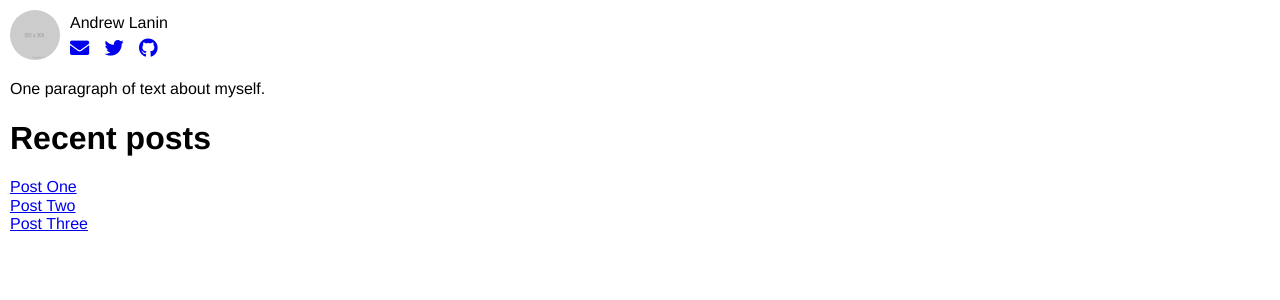
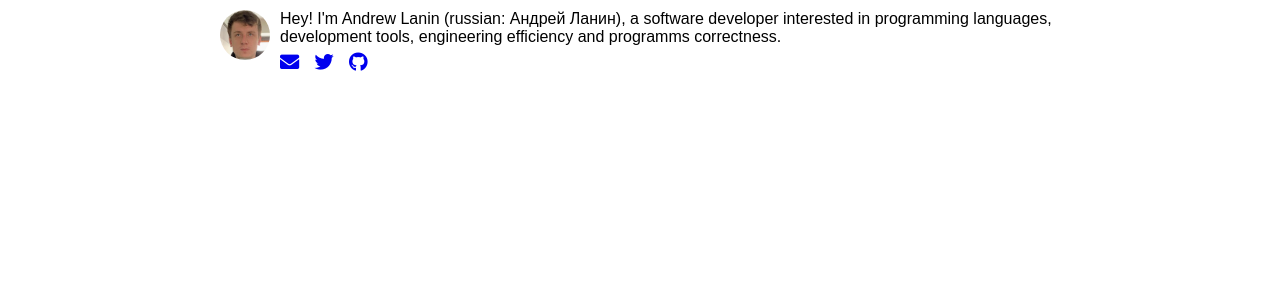
Before and after one commit to andrewlanin/lanin.dev, a Jekyll site: the page built from index.html, in a window 1280 px wide. Shown: the top 300 px of the page. Built offline with Jekyll 4.4.1, drawn with Linux system fonts in a browser that asks for light colours; nearby versions of some CDN libraries.

Commit message:
Rework index page

```diff
--- a/_config.yml
+++ b/_config.yml
@@ -1,43 +1 @@
-# Welcome to Jekyll!
-#
-# This config file is meant for settings that affect your whole blog, values
-# which you are expected to set up once and rarely edit after that. If you find
-# yourself editing this file very often, consider using Jekyll's data files
-# feature for the data you need to update frequently.
-#
-# For technical reasons, this file is *NOT* reloaded automatically when you use
-# 'bundle exec jekyll serve'. If you change this file, please restart the server process.
-
-# Site settings
-# These are used to personalize your new site. If you look in the HTML files,
-# you will see them accessed via {{ site.title }}, {{ site.email }}, and so on.
-# You can create any custom variable you would like, and they will be accessible
-# in the templates via {{ site.myvariable }}.
-title: Your awesome title
-email: your-email@example.com
-description: >- # this means to ignore newlines until "baseurl:"
-  Write an awesome description for your new site here. You can edit this
-  line in _config.yml. It will appear in your document head meta (for
-  Google search results) and in your feed.xml site description.
-baseurl: "" # the subpath of your site, e.g. /blog
-url: "" # the base hostname & protocol for your site, e.g. http://example.com
-twitter_username: jekyllrb
-github_username:  jekyll
-
-# Build settings
 markdown: kramdown
-theme: minima
-plugins:
-  - jekyll-feed
-
-# Exclude from processing.
-# The following items will not be processed, by default. Create a custom list
-# to override the default setting.
-# exclude:
-#   - Gemfile
-#   - Gemfile.lock
-#   - node_modules
-#   - vendor/bundle/
-#   - vendor/cache/
-#   - vendor/gems/
-#   - vendor/ruby/
--- a/_data/blog.yaml
+++ /dev/null
@@ -1,6 +0,0 @@
-- title: Post One
-  token: post-one
-- title: Post Two
-  token: post-two
-- title: Post Three
-  token: post-three
--- a/_includes/base.css
+++ b/_includes/base.css
@@ -1,12 +1,16 @@
 body {
-    margin: 10px;
-    font-family: helvetica;
+    margin: 0 auto;
+    padding-top: 10px;
+    width: 840px;
+
+    font-family: body, sans-serif;
+    font-size: 16px;
+    /*line-height: 24px;*/
 }
 
 nav {
     display: flex;
     flex-direction: row;
-    align-items: center;
 }
 
 nav .avatar {
--- a/_layouts/base.html
+++ b/_layouts/base.html
@@ -10,9 +10,11 @@
 </head>
 <body>
     <nav>
-        <a href="/"><img class="avatar" src="/assets/avatar.png" /></a>
+        <a href="/"><img class="avatar" src="/assets/avatar.jpg" /></a>
         <div>
-            <div class="name">Andrew Lanin</div>
+            <div class="name">
+                Hey! I'm Andrew Lanin (russian: Андрей Ланин), a software developer interested in programming languages, development tools, engineering efficiency and programms correctness.
+            </div>
             <div class="links">
                 <a class="link" href="mailto:andrew@lanin.dev"><i class="fas fa-envelope"></i></a>
                 <a class="link" href="github.com/lanindev"><i class="fab fa-twitter"></i></a>
--- a/index.html
+++ b/index.html
@@ -2,11 +2,3 @@
 layout: base
 title: Andrew Lanin
 ---
-<p>
-    One paragraph of text about myself.
-</p>
-
-<h1>Recent posts</h1>
-{% for post in site.data.blog %}
-    <a href="/blog/{{post.token}}/">{{post.title}}</a><br/>
-{% endfor %}
```
Also changed, not shown: blog/ide-concept/index.md (deleted, +0 -12 lines), assets/avatar.jpg (added), assets/avatar.png (deleted).
